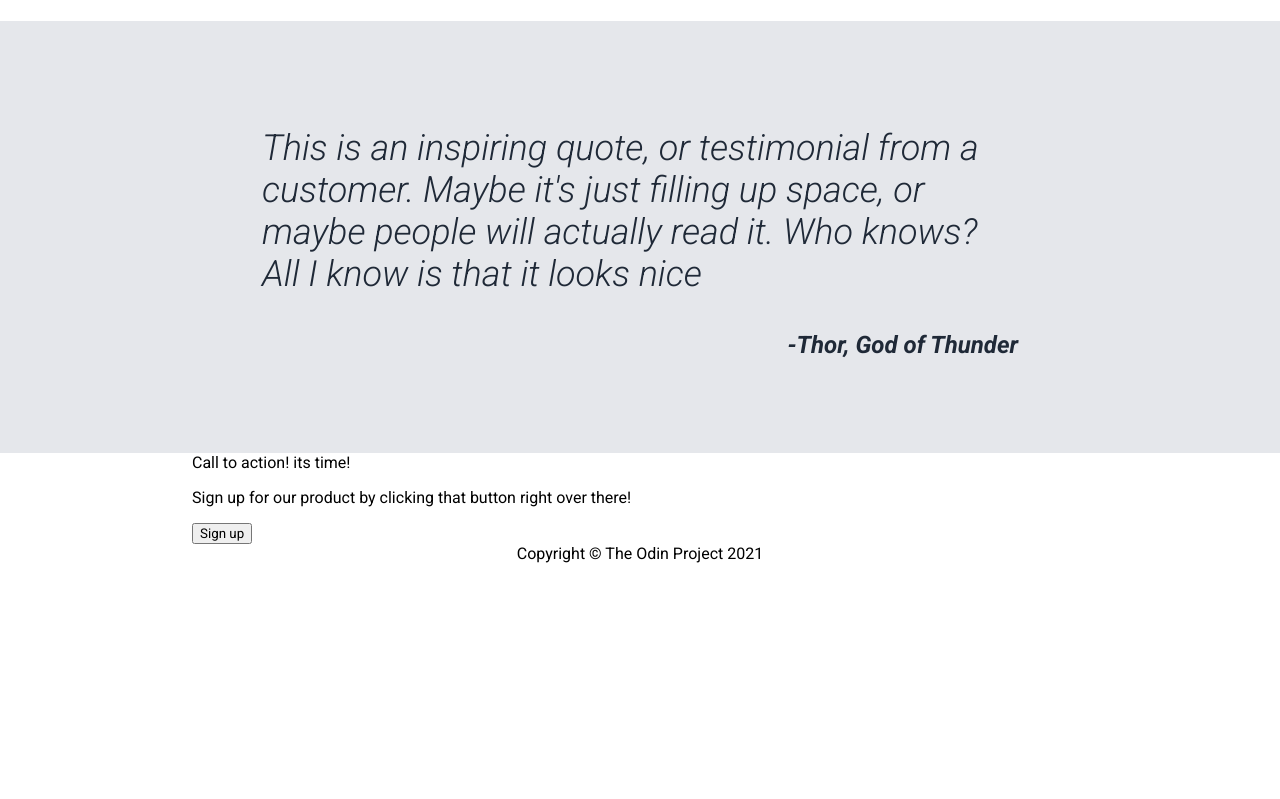
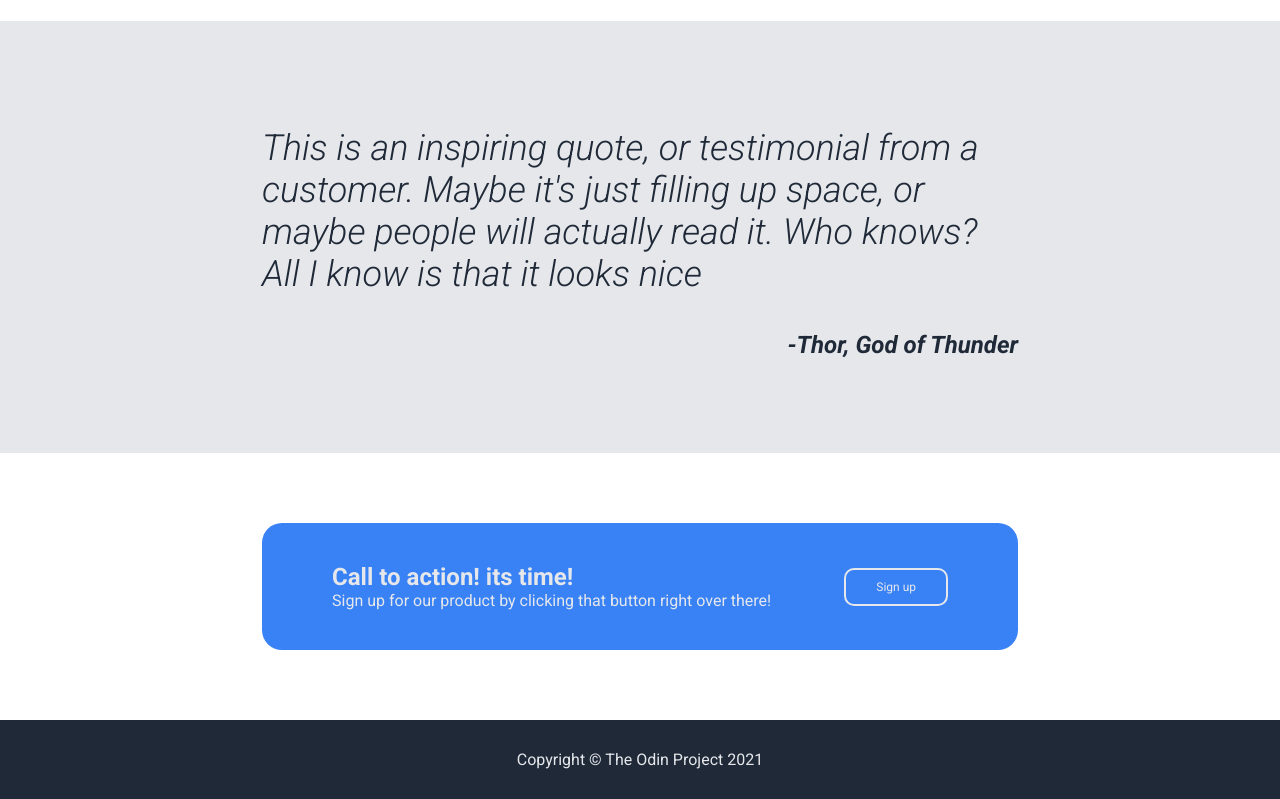
Before and after one commit to afifudin27/odin-landing-page, a plain HTML site: page index.html in a window 1280 px wide. Shown: the part 992-1791 px from the top of the page. Before the commit the page ends 1555 px from the top, so only its background shows below. Drawn offline with Linux system fonts and the light colour scheme.

Commit message:
style action & footer section

```diff
--- a/assets/styles/style.css
+++ b/assets/styles/style.css
@@ -166,3 +166,42 @@ main{
     font-weight: 700;
     text-align: right;
 }
+
+.action{
+    padding: 70px;
+}
+
+.action-container{
+    background-color: #3882f6;
+    padding: 40px 70px;
+    display: flex;
+    justify-content: space-between;
+    align-items: center;
+    color: #e5e7eb;
+    border-radius: 20px;
+}
+
+.action-text *{
+    padding: 0;
+    margin: 0;
+}
+
+.action-text *:first-child{
+    font-weight: 700;
+    font-size: 24px;
+}
+
+.action button{
+    padding: 10px 30px;
+    color: #e5e7eb;
+    background-color: #3882f6;
+    border: 2px #e5e7eb solid;
+    font-size: 12px;
+    border-radius: 10px;
+}
+
+footer{
+    background-color: #1f2937;
+    padding: 30px;
+    color: #e5e7eb;
+}
```
